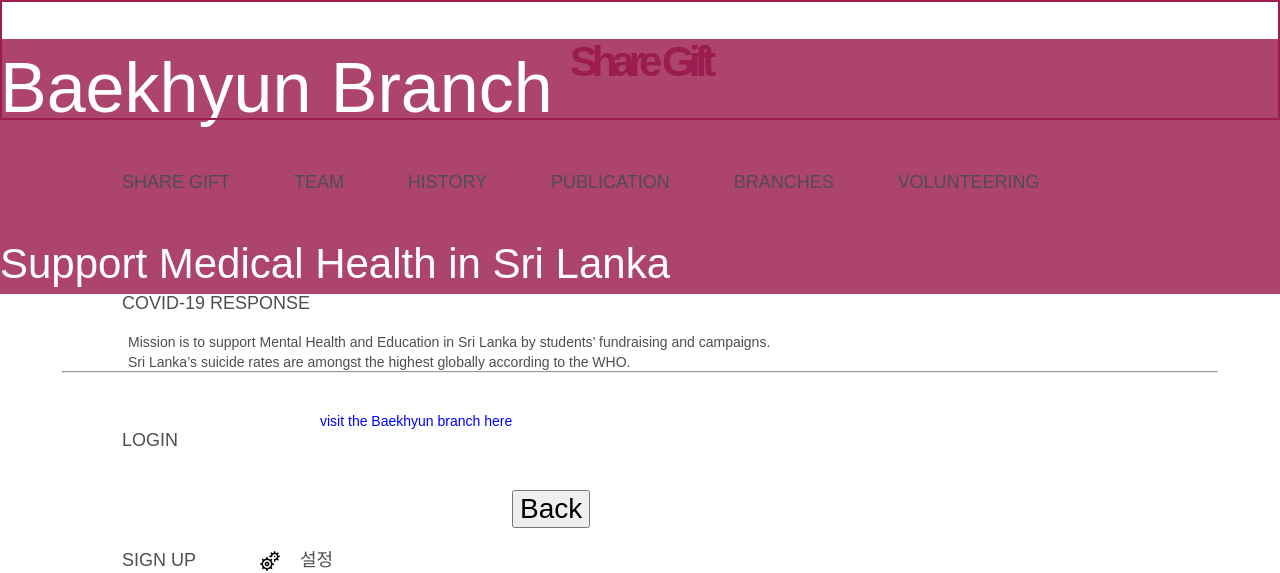
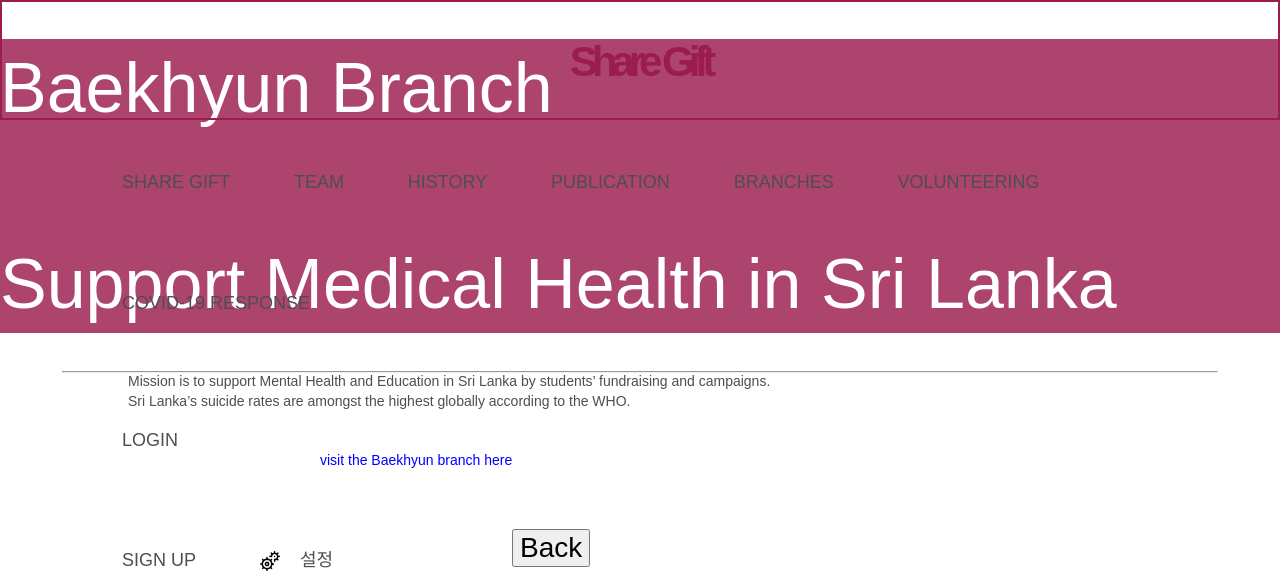
Before and after one commit to yeet1miester/shareGift, a Django app: page /baekhyun/ in a window 1280 px wide; the page is wider, and only the part inside the window is pictured. Shown: the top 573 px of that part. Run offline with Django 3.2, Linux system fonts and the light colour scheme; some libraries are stand-ins or nearby versions; some web fonts are replaced.

Commit message:
Update baekhyun.html

```diff
--- a/Webapp/firstProject/shareGift/templates/frontend/baekhyun.html
+++ b/Webapp/firstProject/shareGift/templates/frontend/baekhyun.html
@@ -96,7 +96,7 @@
     .but{position: relative; right:15%; top: 1%;}
     .but1{position: relative; left:15%; top: 1%;}
     .red{background-color: #ad446eff; color: white; font-size: 500%;}
-    .sub{font-size: 60%}
+    .sub{font-size: 100%}
     .Writing{margin-left: 10%;}
     .b1{font-size: 200%; position: relative; top:50%; left:40%}
     .link{position: relative; left:25%; color: blue}
```
